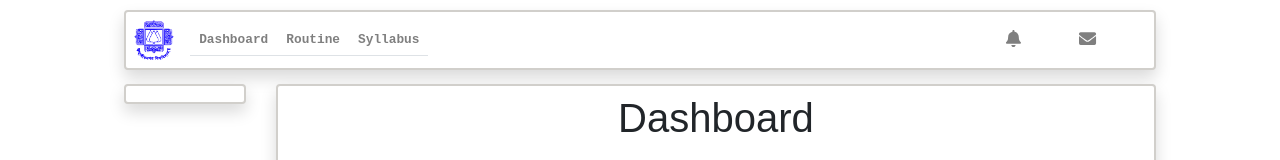
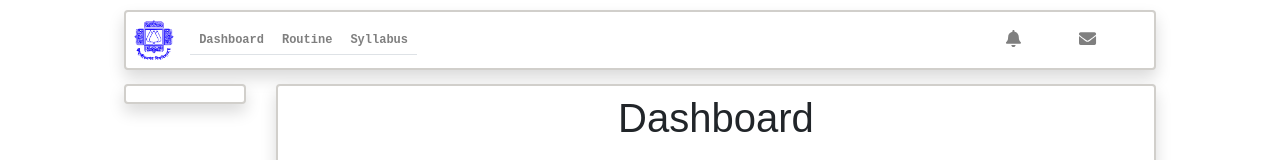
Before and after one commit to kmtusher97/Office-Management-Application-for-CSEJU, a React (Create React App) app in the folder cseju-office-management-app/: page / in a window 1280 px wide. Shown: the top 160 px of the page. Built offline with nearby package versions, Linux system fonts and the light colour scheme.

Commit message:
Change fontsixe 12px for header menus

```diff
--- a/cseju-office-management-app/src/components/layout/Header.js
+++ b/cseju-office-management-app/src/components/layout/Header.js
@@ -40,7 +40,11 @@ class Header extends Component {
           >
             {headerData.menus.map((menu, idxHeaderMenu) => (
               <NavItem key={idxHeaderMenu} className="left_nav">
-                <Nav.Link href={menu.link} eventKey={menu.link}>
+                <Nav.Link
+                  href={menu.link}
+                  eventKey={menu.link}
+                  style={{ fontSize: "12px" }}
+                >
                   {menu.name}
                 </Nav.Link>
               </NavItem>
```
